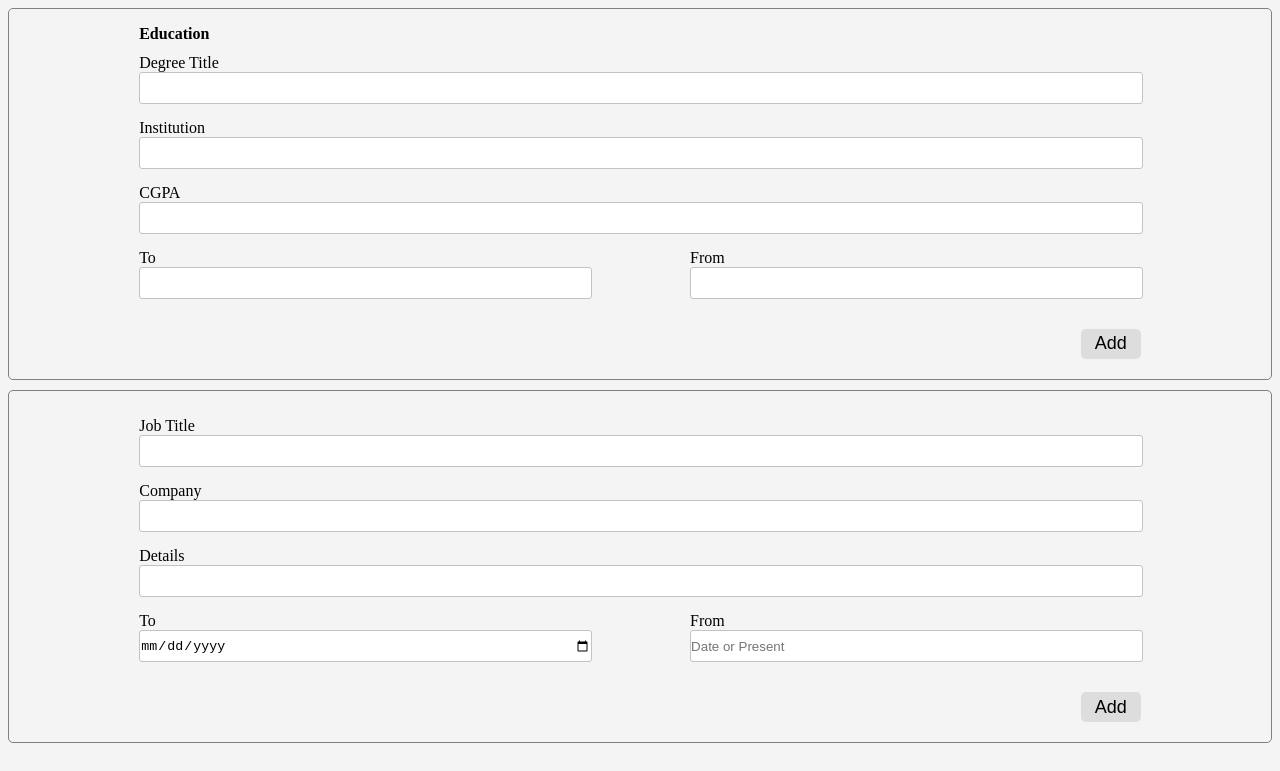
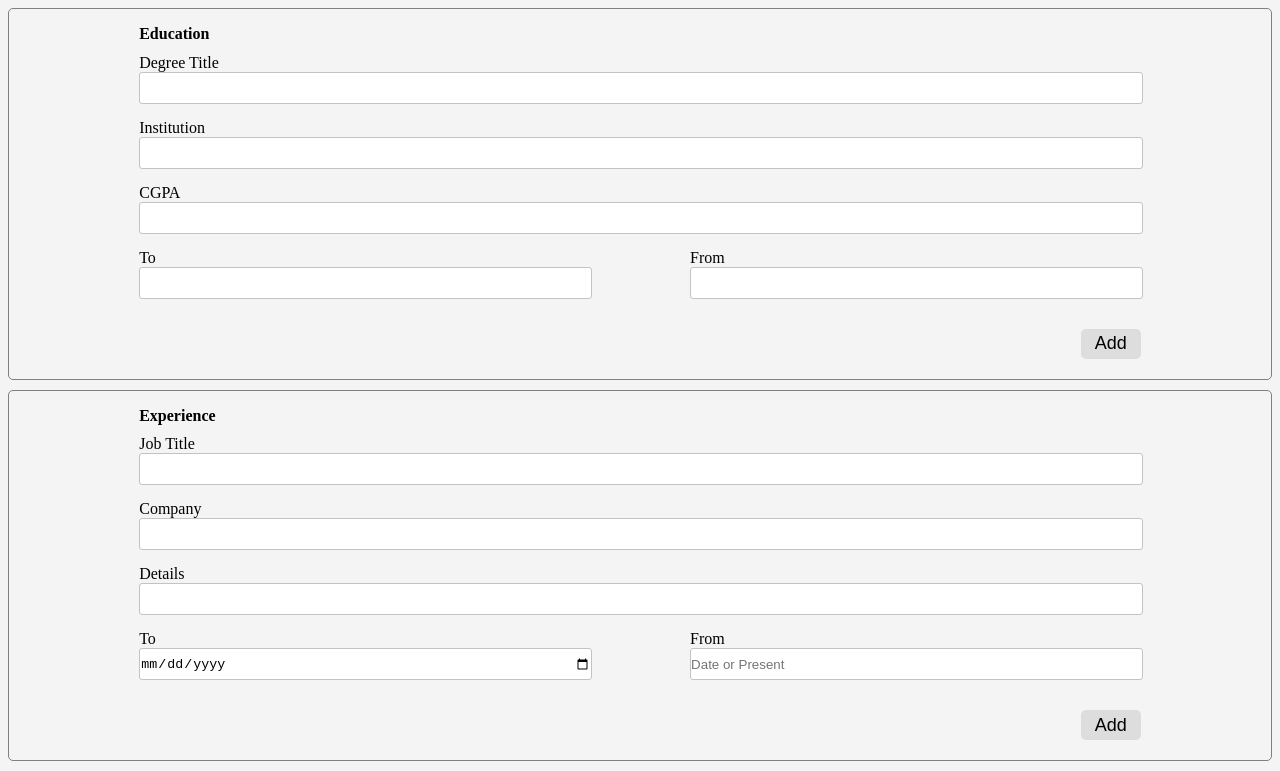
Before and after one commit to Hasan-Iqtedar/cv-application, a React (Create React App) app: page / in a window 1280 px wide. Shown: the part 561-1332 px from the top of the page. Built offline with nearby package versions, Linux system fonts and the light colour scheme.

Commit message:
Add title

```diff
--- a/src/components/WorkExperienceInfo.js
+++ b/src/components/WorkExperienceInfo.js
@@ -24,7 +24,7 @@ class WorkExperienceInfo extends Component {
 
   render() {
     return (
-      <InfoSection>
+      <InfoSection title="Experience">
         <SubSection>
           <Container className="container">
             <label htmlFor="jobTitle">Job Title</label>
```
